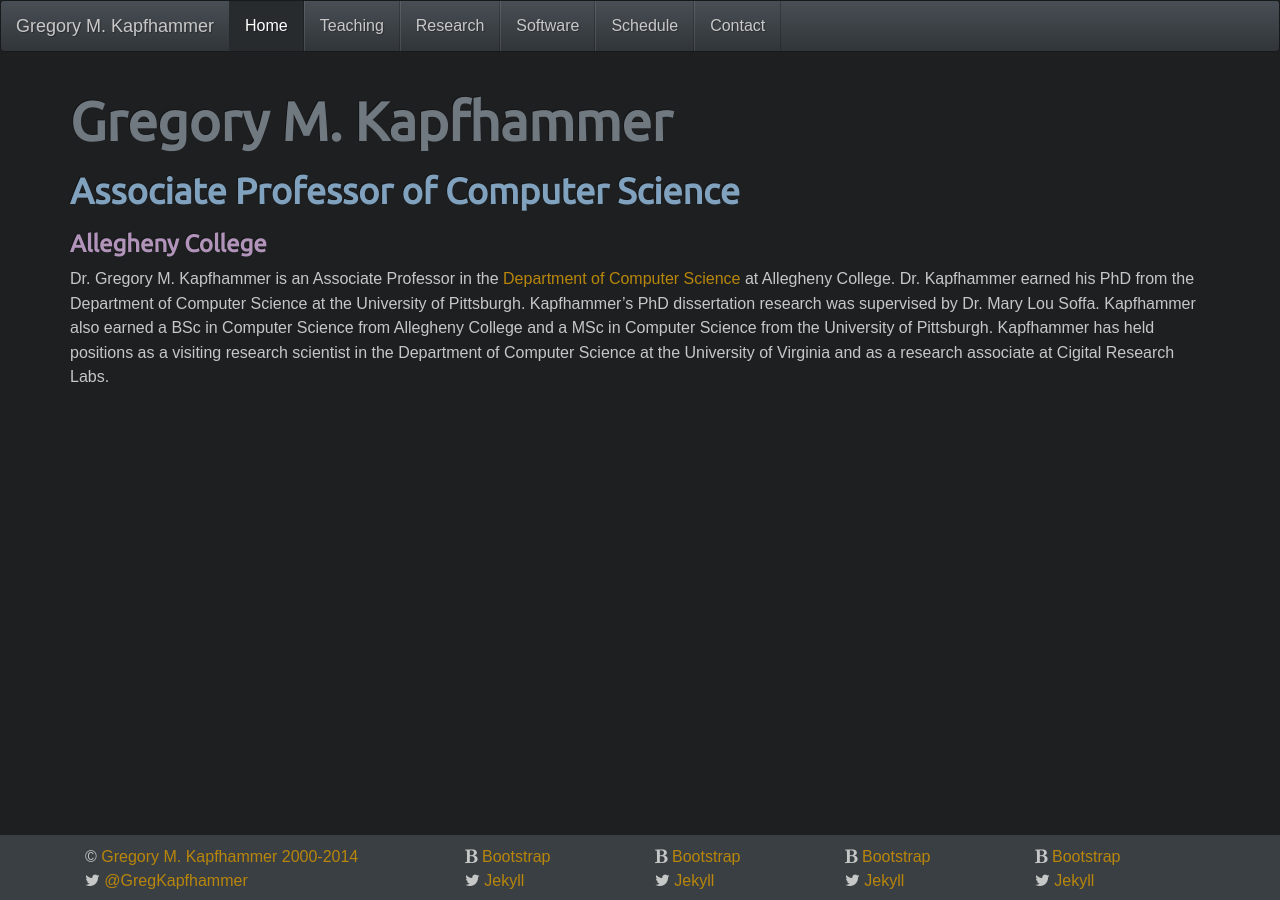
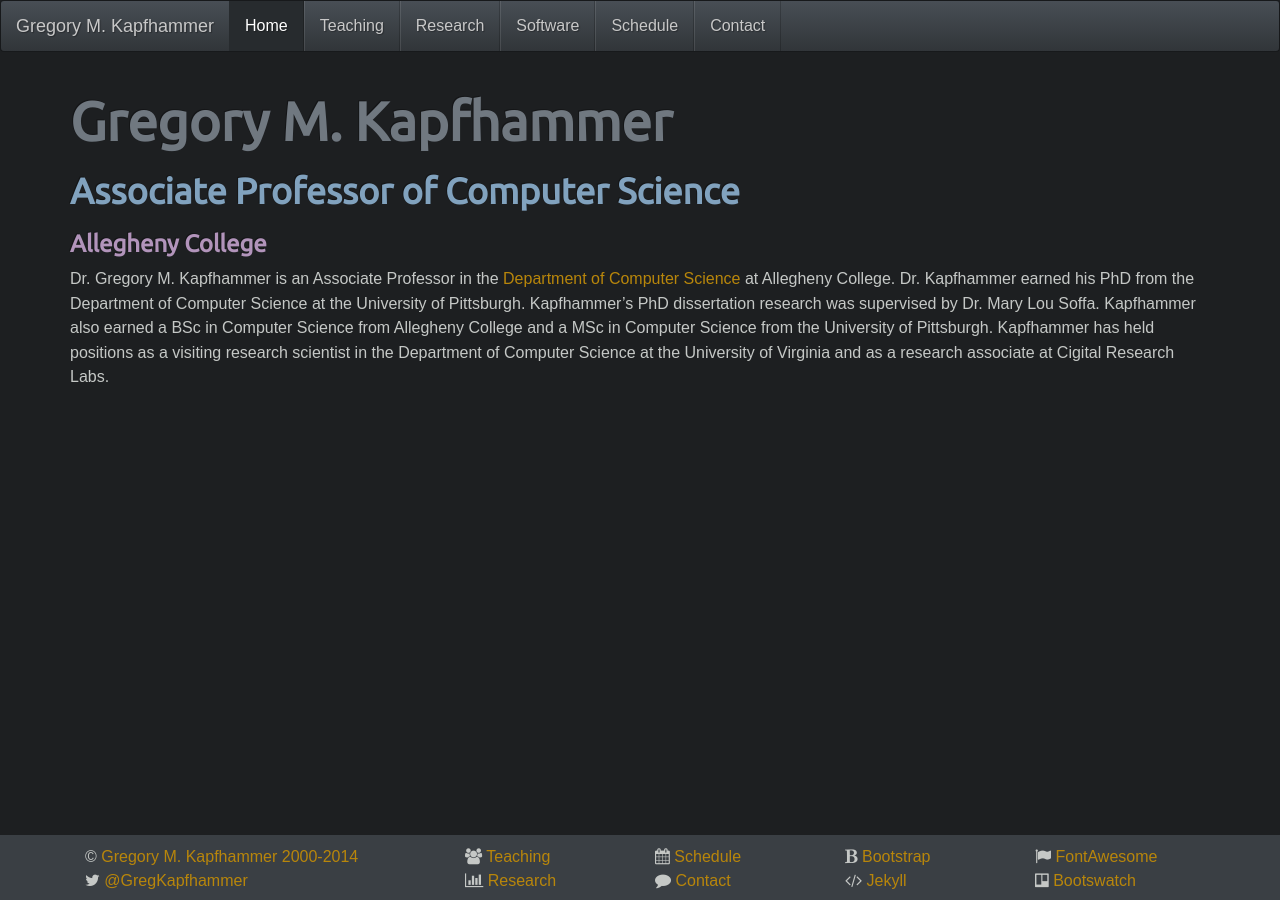
Before and after one commit to geerc/www, a Jekyll site: the page built from gkapfham/index.md, in a window 1280 px wide. Built offline with Jekyll 4.4.1, drawn with Linux system fonts in a browser that asks for light colours; nearby versions of some CDN libraries; some web fonts are replaced; Markdown is read by kramdown in place of the engine named in the settings; comment, search, counter and statistics services are not loaded.

Commit message:
Added in a footer that looks great until it is resized, then stacking creates problems.

```diff
--- a/gkapfham/_layouts/defaults.html
+++ b/gkapfham/_layouts/defaults.html
@@ -73,27 +73,23 @@ ript>
             <i class="fa fa-twitter"></i> <a href="https://twitter.com/GregKapfhammer">@GregKapfhammer</a>
         </div>
         <div class="col-md-2">
-            <i class="fa fa-bold"></i> <a href="">Bootstrap</a> <br>
-            <i class="fa fa-twitter"></i> <a href="">Jekyll</a>
+            <i class="fa fa-users"></i> <a href="">Teaching</a> <br>
+            <i class="fa fa-bar-chart-o"></i> <a href="">Research</a>
         </div>
         <div class="col-md-2">
-            <i class="fa fa-bold"></i> <a href="">Bootstrap</a> <br>
-            <i class="fa fa-twitter"></i> <a href="">Jekyll</a>
+            <i class="fa fa-calendar"></i> <a href="">Schedule</a> <br>
+            <i class="fa fa-comment"></i> <a href="">Contact</a>
         </div>
         <div class="col-md-2">
-            <i class="fa fa-bold"></i> <a href="">Bootstrap</a> <br>
-            <i class="fa fa-twitter"></i> <a href="">Jekyll</a>
+            <i class="fa fa-bold"></i> <a href="http://getbootstrap.com/">Bootstrap</a> <br>
+            <i class="fa fa-code"></i> <a href="http://jekyllrb.com/">Jekyll</a>
         </div>
         <div class="col-md-2">
-            <i class="fa fa-bold"></i> <a href="">Bootstrap</a> <br>
-            <i class="fa fa-twitter"></i> <a href="">Jekyll</a>
+            <i class="fa fa-flag"></i> <a href="http://fortawesome.github.io/Font-Awesome/">FontAwesome</a> <br>
+            <i class="fa fa-trello"></i> <a href="http://bootswatch.com/">Bootswatch</a>
         </div>
-
-
-
-        </div>
-
     </div>
+</div>
 </div>
 
     <!-- Bootstrap core JavaScript
```
